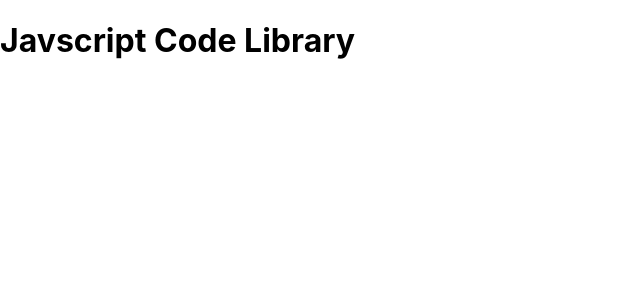
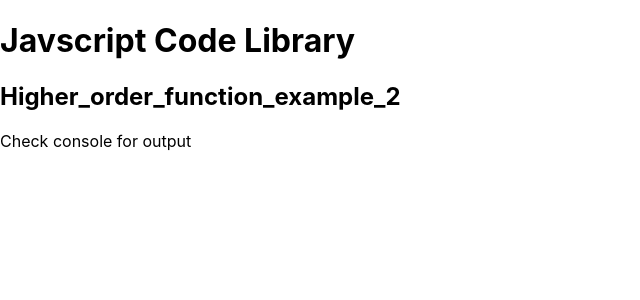
Before and after one commit to duphan2014/code-library, a React (Create React App) app: page /Higher_order_function_example_2 in a window 1280 px wide. Shown: the top 300 px of the page, without its empty margins (0-640 px from the left). Built offline with nearby package versions, Linux system fonts and the light colour scheme.

Commit message:
higher order function example 2 - filter function

```diff
--- a/src/AppRouter.js
+++ b/src/AppRouter.js
@@ -1,13 +1,15 @@
 import React from "react";
 import {BrowserRouter as Router, Route, Routes} from "react-router-dom";
 import Home from "./components/Home";
+import Higher_order_function_example_2 from "./components/Higher_order_function_example_2";
 import Higher_order_function_example_3 from "./components/Higher_order_function_example_3";
 
 const AppRouter = () => {
   return (
     <Router>
       <Routes>
-        <Route path="/" element={<Home />} />
+        <Route path="/" element={<Home/>} />
+        <Route path="/Higher_order_function_example_2" element={<Higher_order_function_example_2/>}/>
         <Route path="/Higher_order_function_example_3" element={<Higher_order_function_example_3/>}/>
       </Routes>
     </Router>
--- /dev/null
+++ b/src/components/Higher_order_function_example_2.js
@@ -0,0 +1,40 @@
+// src/components/Higher_order_function_example_2.js
+// concepts:
+// countBy(), map(), some(), filter(), reduce()
+// `text text ${expression} text text`
+
+
+import React, {useState, useEffect} from "react";
+import {scripts} from "../data/scripts.js";
+
+const Higher_order_function_example_2 = ()=>{
+	const [unicodeScripts, setScripts] = useState([]);
+
+	useEffect(()=>{
+      	//setScripts(unicodeScripts);
+        //don't use console.log because useEffect acts like console.log already
+        //console.log(filter(scripts, script => script.living));
+        console.log('a');
+	},[]);
+
+  return (
+    <div>
+      <h2>Higher_order_function_example_2</h2>
+      <p> Check console for output</p>
+    </div>
+  );
+}
+
+function filter(array, test){
+    let passed = [];
+    for(let element of array){
+        if(test(element)){
+            passed.push(element);
+        }
+    }
+    return passed;
+}
+
+//console.log(filter(scripts, script => script.living));
+
+export default Higher_order_function_example_2;
--- a/src/components/Higher_order_function_example_3.js
+++ b/src/components/Higher_order_function_example_3.js
@@ -7,7 +7,7 @@
 import React, {useState, useEffect} from "react";
 import {scripts} from "../data/scripts.js";
 
-const Example_count_by_1 = ()=>{
+const Higher_order_function_example_3 = ()=>{
 	const [unicodeScripts, setScripts] = useState([]);
 
 	useEffect(()=>{
@@ -69,4 +69,4 @@ function textScripts(text){
 
 console.log(textScripts('英国的狗说"woof", 俄罗斯的狗说"тяв"'));
 
-export default Example_count_by_1;
+export default Higher_order_function_example_3;
--- a/src/components/Home.js
+++ b/src/components/Home.js
@@ -12,7 +12,8 @@ const Home = ()=>{
   return (
     <div>
       <h2>Table of content</h2>
-        <li><Link to={`/Higher_order_function_example_3`}>Example: countBy function - example 1</Link></li>
+        <li><Link to={`/Higher_order_function_example_2`}>Example: Higher_order_function_example_2</Link></li>
+        <li><Link to={`/Higher_order_function_example_3`}>Example: Higher_order_function_example_3</Link></li>
     </div>
   );
 }
```
